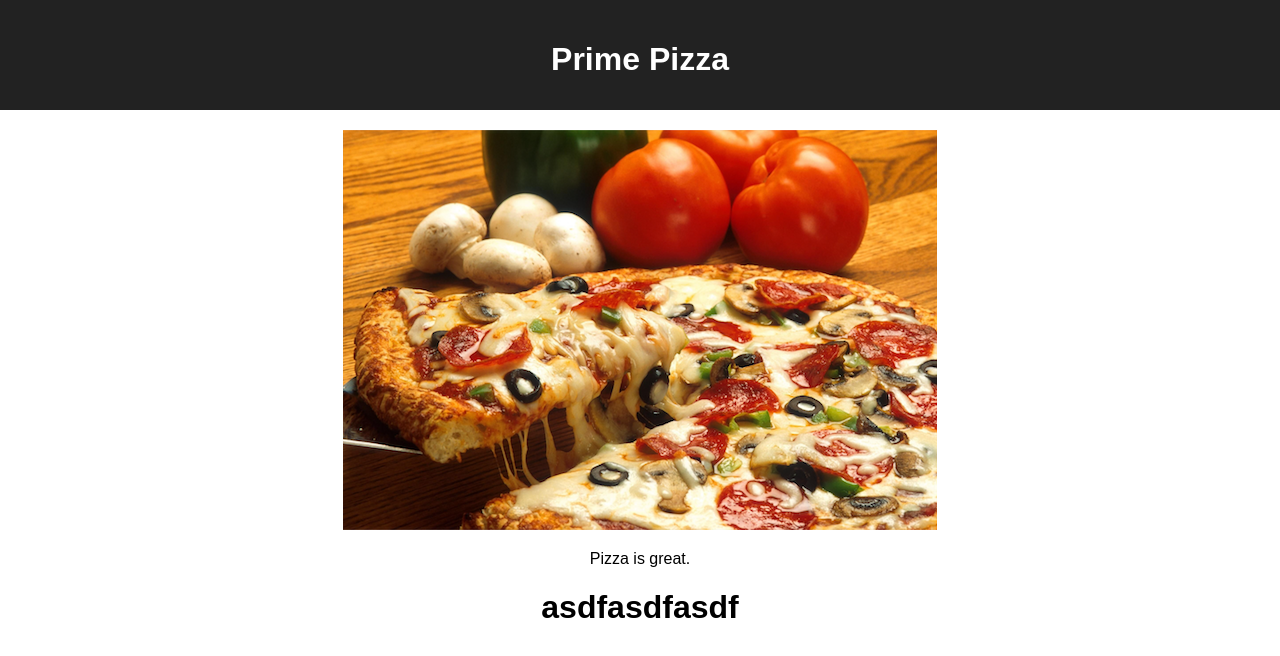
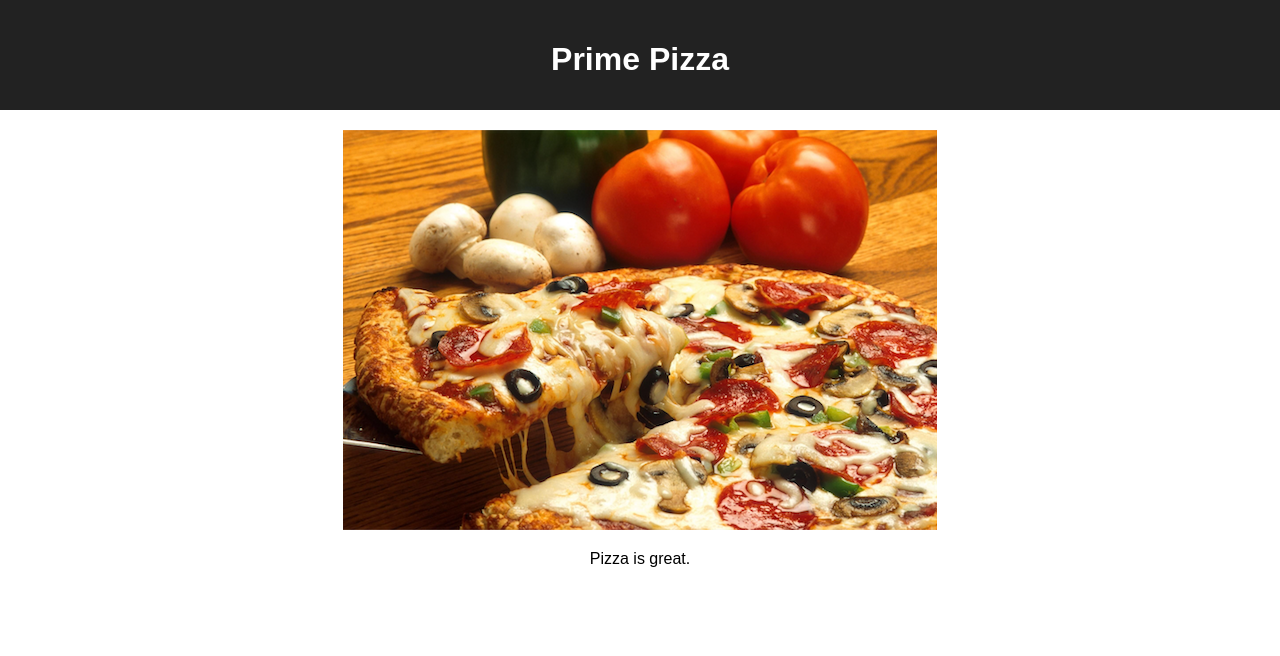
Before and after one commit to aminam000/group-project-redux-pizza-parlor, a React (Create React App) app: page /#/pizzaSelect in a window 1280 px wide. Shown: the top 656 px of the page. Built offline with nearby package versions, Linux system fonts and the light colour scheme; no server answers.

Commit message:
pizza get and dispatch complete, created an infinite loop DO NOT PULL REQ YET

```diff
--- a/src/components/PizzaSelect/PizzaSelect.jsx
+++ b/src/components/PizzaSelect/PizzaSelect.jsx
@@ -1,16 +1,34 @@
-import {useEffect} from 'react';
+import { useEffect } from 'react';
+import { useDispatch, useSelector } from 'react-redux';
 import axios from 'axios';
 
 function PizzaSelect(){
 
+    const pizzaList = useSelector( store => store.pizzaList);
+    const dispatch = useDispatch();
 
+    useEffect(() => {
+        axios({
+            method: 'GET',
+            url: '/api/pizza'
+        })
+            .then((response) => {
+                console.log(' the pizzas', response.data)
 
-
+                dispatch({
+                    type: 'ALL_PIZZAS',
+                    payload: response.data
+                });
+            })
+            .catch((err) => {
+                console.error('error in GET pizzas', err)
+            });
+    }), [];
 
 
     return(
         <>
-        <h1> asdfasdfasdf</h1>
+            <h1> {pizzaList.name}</h1>
         </>
     );
 }
--- a/src/index.js
+++ b/src/index.js
@@ -9,9 +9,9 @@ import logger from 'redux-logger';
 
 
 //reducers
-const pizzas = (state = [], action) => {
+const pizzaList = (state = [], action) => {
     switch (action.type) {
-        case "ADD_PIZZA":
+        case "ALL_PIZZAS":
           return action.payload;
       }
       return state;
@@ -44,7 +44,7 @@ const storeInstance = createStore(
      //this is out redux store
 
 
-      pizzas,
+      pizzaList,
       info,
       cart,
     }),
```
